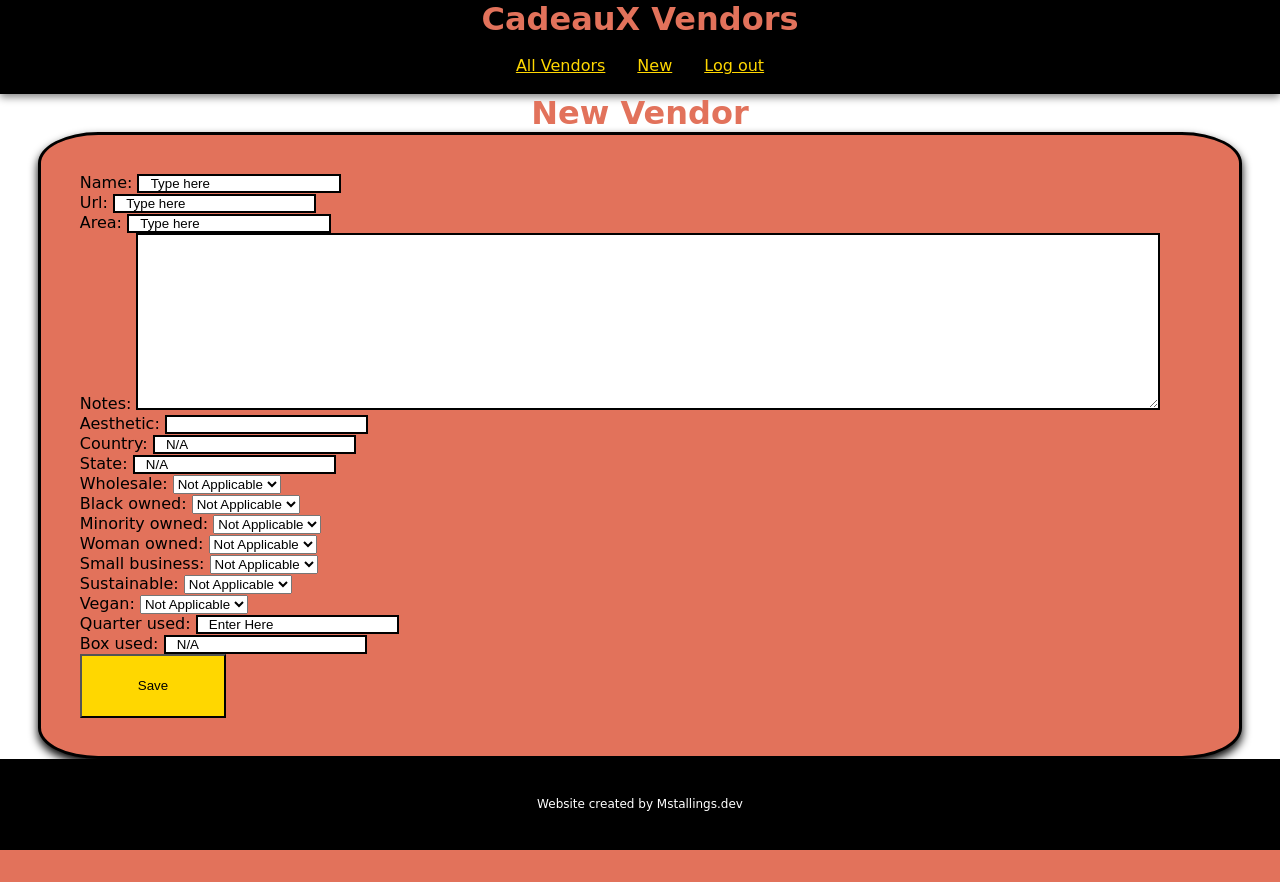
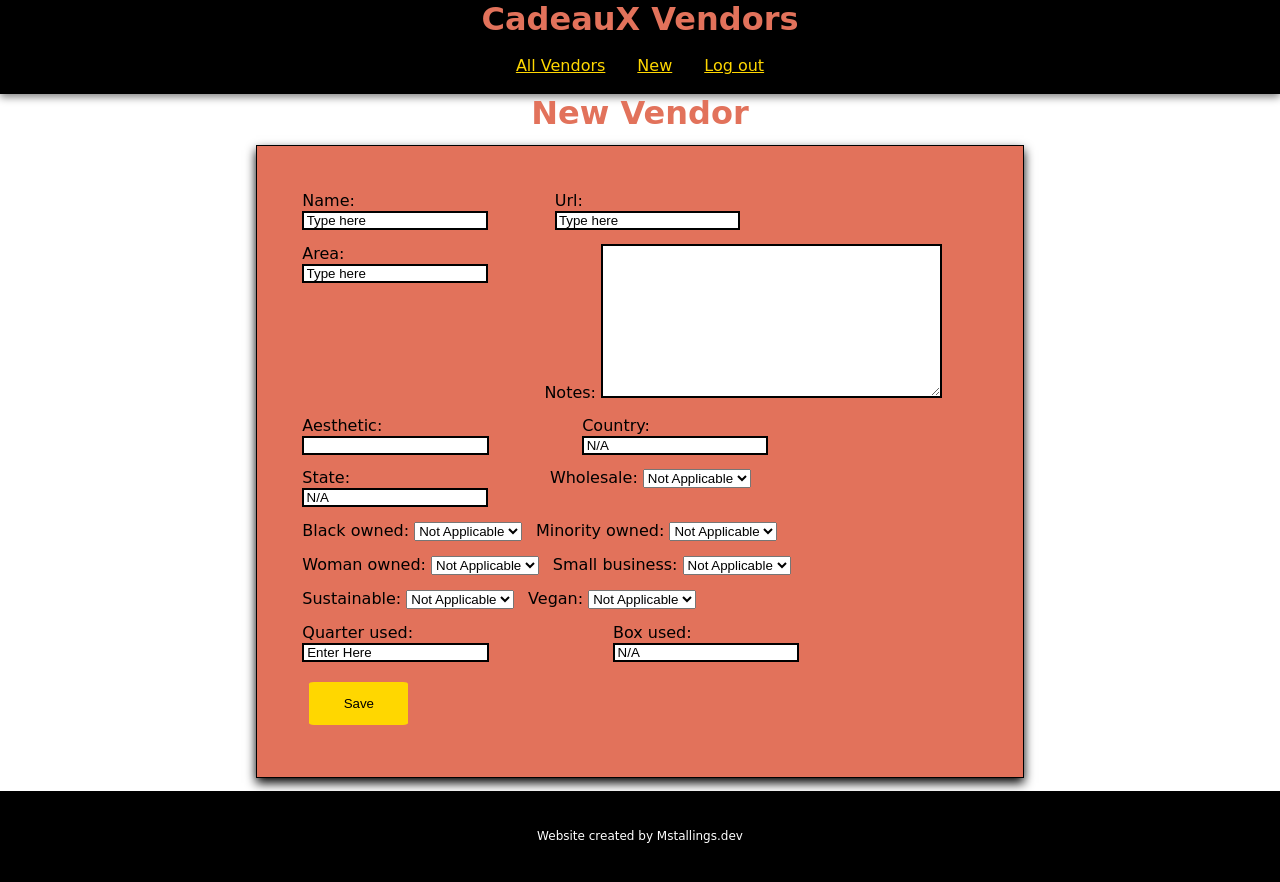
Before and after one commit to Mysta3/xtinej, a Django app: page /vendors/new in a window 1280 px wide. Before the commit the page ends 850 px from the top, so only its background shows below. Run offline with Django 3.2, Linux system fonts and the light colour scheme; the visitor is signed in with stand-in values (Sample User, id 1).

Commit message:
new vendor form styled

```diff
--- a/cadeaux/static/css/styles.css
+++ b/cadeaux/static/css/styles.css
@@ -12,6 +12,7 @@
   display: flex;
   flex-direction: column;
   justify-content: space-between;
+  overflow-x: hidden;
 }
 .header {
   background: black;
@@ -198,10 +199,8 @@
 .vendor_detail_content,
 form {
   background: #e2725b;
-  border: 3px solid black;
-  border-radius: 5%;
+  border: 1px solid black;
   box-shadow: 0px 5px 10px black;
-  margin: 0 3%;
 }
 
 .list_container_detail {
@@ -225,13 +224,26 @@
   color: whitesmoke;
 }
 
+.vendor-form {
+  display: flex;
+  flex-direction: row;
+  flex-wrap: wrap;
+  max-width: 60vw;
+  margin: 1% 20%;
+}
+
+.vendor-form p {
+  padding: 1%;
+}
+
+.vendor-form .save button {
+  display: block;
+}
+
 form {
   padding: 3%;
 }
-textarea {
-  width: 80vw;
-  padding: 1%;
-}
+
 input,
 textarea {
   border: 2px solid black;
@@ -243,8 +255,11 @@
 
 button {
   padding: 2% 5%;
+  margin: 2%;
   color: black;
   background: gold;
+  border: none;
+  border-radius: 5%;
 }
 
 button:hover {
```
